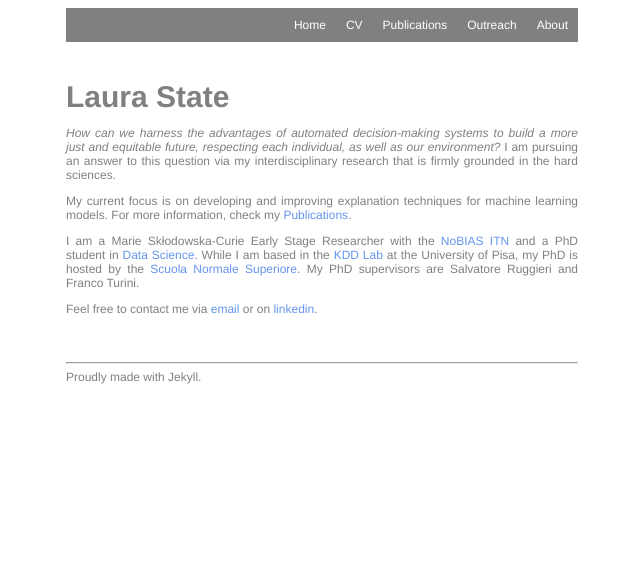
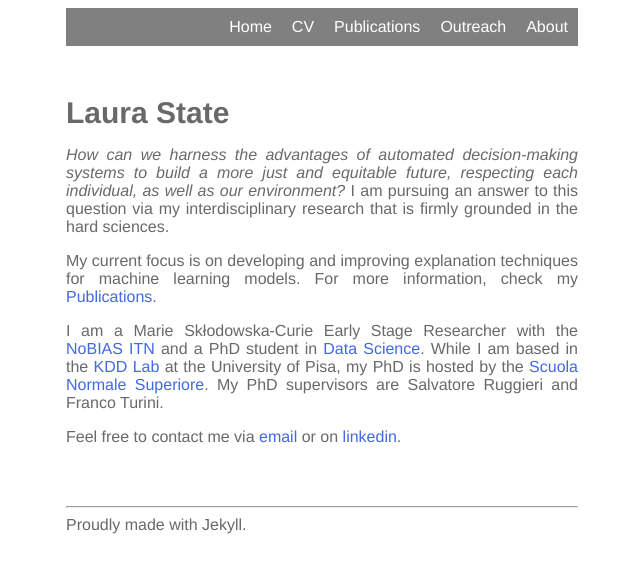
Before and after one commit to lstate/lstate.github.io, a Jekyll site: the page built from _pages/index.markdown, in a window 1280 px wide. Shown: the top 573 px of the page, without its empty margins (318-958 px from the left). Built offline with Jekyll 4.4.1, drawn with Linux system fonts in a browser that asks for light colours.

Commit message:
Update _general.scss

```diff
--- a/_sass/_general.scss
+++ b/_sass/_general.scss
@@ -7,9 +7,9 @@
 }
 
 body {
-  font-size: 12px;
+  font-size: 16px;
   font-family: Helvetica;
-  color: grey;
+  color: dimgrey;
   background-color: white;
 
   margin-left: 30%;
@@ -21,13 +21,13 @@ body {
 
 .title {
   font-size: 30px;
-  color: grey;
+  color: dimgrey;
   font-family: Helvetica;
   font-weight: bold;
 }
 
 a {
-  color: cornflowerblue;
+  color: royalblue;
   text-decoration: none;
 }
 
```
